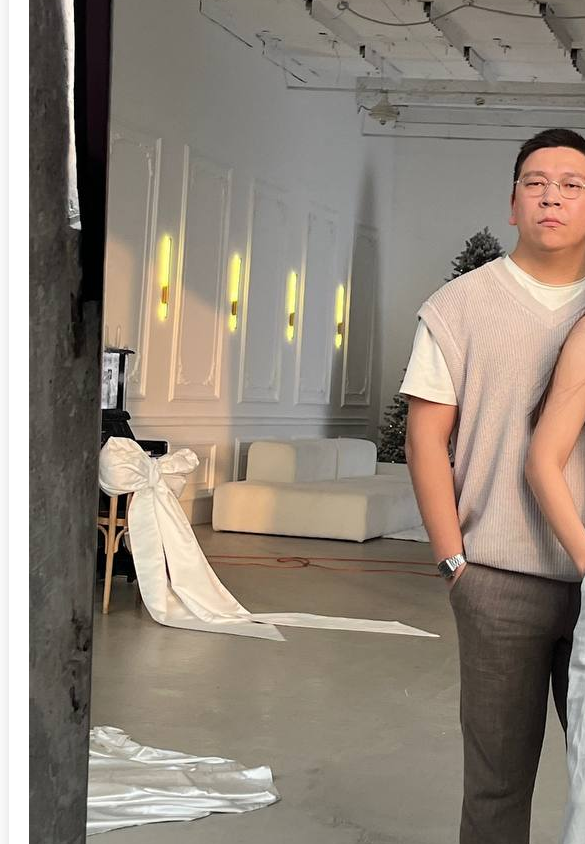
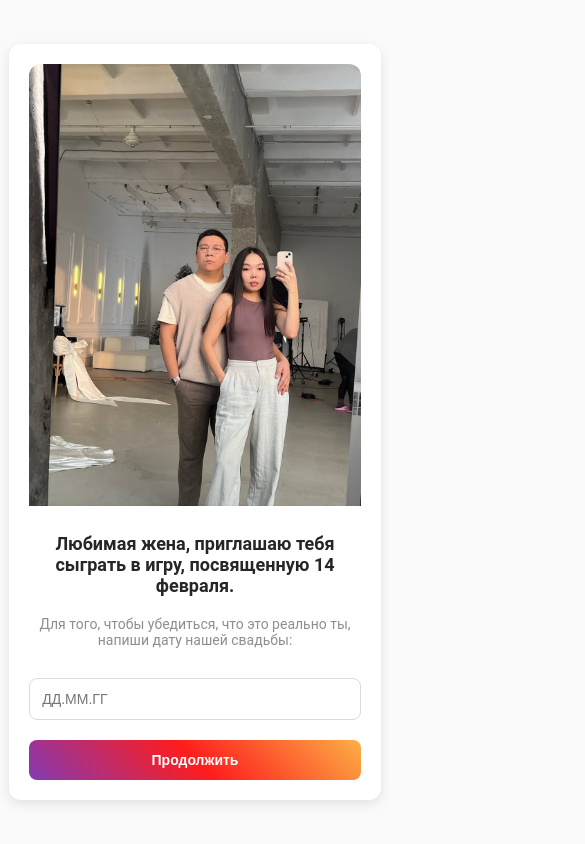
Before and after one commit to Nikolai-Iridekov/Nikolai-Iridekov.github.io, a plain HTML site: page index.html in a window 390 px wide. Shown: the top 844 px of the page, 585 px wide, since content can reach past the window. Drawn offline with Linux system fonts and the light colour scheme.

Commit message:
Update style.css

```diff
--- a/css/style.css
+++ b/css/style.css
@@ -10,6 +10,25 @@ body {
     align-items: center;
     height: 100vh;
     overflow: hidden;
+}
+
+/* Фото внутри контейнера, но выше контента */
+#authPhoto {
+    width: 100%; /* Делаем фото на всю ширину контейнера */
+    border-radius: 12px 12px 0 0; /* Закругляем только верхние углы */
+    margin-bottom: 10px; /* Добавляем небольшой отступ от текста */
+}
+
+/* Медиа-запрос для мобильных устройств */
+@media screen and (max-width: 768px) {
+    .container {
+        padding: 15px;
+        max-width: 85%;
+    }
+
+    #authPhoto {
+        width: 100%;
+    }
 }
 
 .container {
@@ -126,6 +145,44 @@ button:hover {
     display: none;
 }
 
+/* Контейнер с фотографией */
+#photoContainer {
+    width: 100%;
+    max-width: 400px;
+    text-align: center;
+    margin-bottom: 10px;
+}
+
+#photoContainer img {
+    width: 100%;
+    border-radius: 12px;
+    box-shadow: 0 4px 12px rgba(0, 0, 0, 0.1);
+}
+
+/* Контейнер авторизации */
+.container {
+    background: white;
+    padding: 40px;
+    border-radius: 12px;
+    box-shadow: 0 4px 12px rgba(0, 0, 0, 0.1);
+    text-align: center;
+    max-width: 400px;
+    width: 100%;
+    animation: fadeIn 0.5s ease-in-out;
+}
+
+/* Медиа-запрос для мобильных устройств */
+@media screen and (max-width: 768px) {
+    #photoContainer {
+        max-width: 85%;
+    }
+
+    .container {
+        padding: 20px;
+        max-width: 85%;
+    }
+}
+
 /* Фон с размытием */
 .question-image {
     width: 100%;
```
